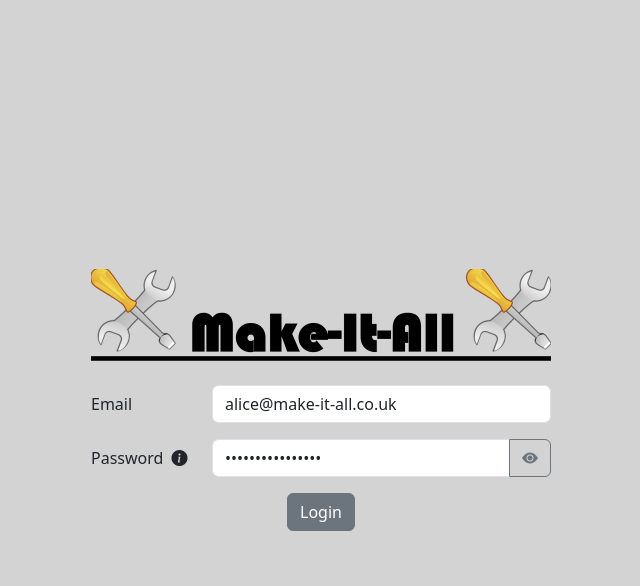
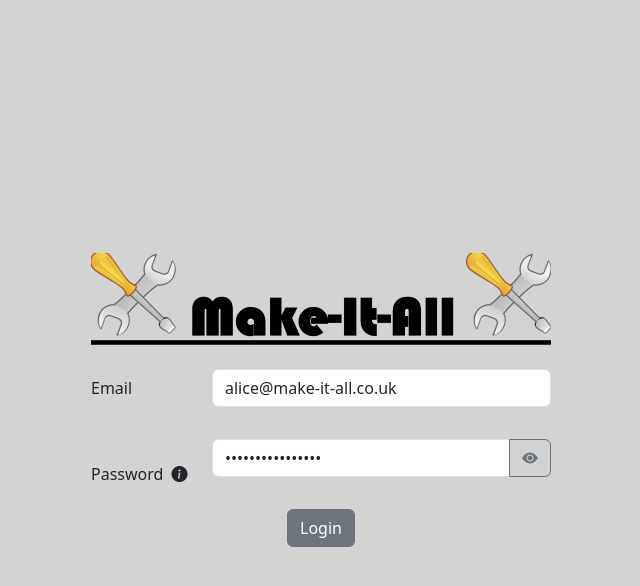
Before and after one commit to lborocs/22cob290-part2-team-10, a PHP site: page / in a window 1280 px wide. Shown: the top 586 px of the page, without its empty margins (319-959 px from the left). Run offline with PHP 8.4, Linux system fonts and the light colour scheme; some libraries are stand-ins or nearby versions.

Commit message:
Fix vertical resizing

```diff
--- a/prototype/src/index.php
+++ b/prototype/src/index.php
@@ -25,7 +25,7 @@
     <img src="login/assets/make_it_all.png" alt="Make It All Logo" class="mb-4">
 
     <form id="login-form" action="login/login.php" method="POST" class="mt-6">
-      <div class="form-group row mb-3">
+      <div class="form-group row login-form-row">
         <label for="email" class="col-sm-3 col-form-label">Email</label>
         <div class="col-sm-9">
           <input value="alice@make-it-all.co.uk"
@@ -44,7 +44,7 @@
         </div>
       </div>
 
-      <div class="form-group row mb-3">
+      <div class="form-group row login-form-row">
         <div class="col-sm-3 d-flex flex-row align-items-center">
           <label for="password" class="col-form-label">Password</label>
           <span class="mx-2 d-inline-block multiline-tooltip"
--- a/prototype/src/login/css/index.css
+++ b/prototype/src/login/css/index.css
@@ -1,3 +1,9 @@
 body {
     background-color: #d3d3d3;
 }
+
+.login-form-row {
+    box-sizing: border-box;
+    height: 70px;
+    /* width: 100%; */
+}
```
